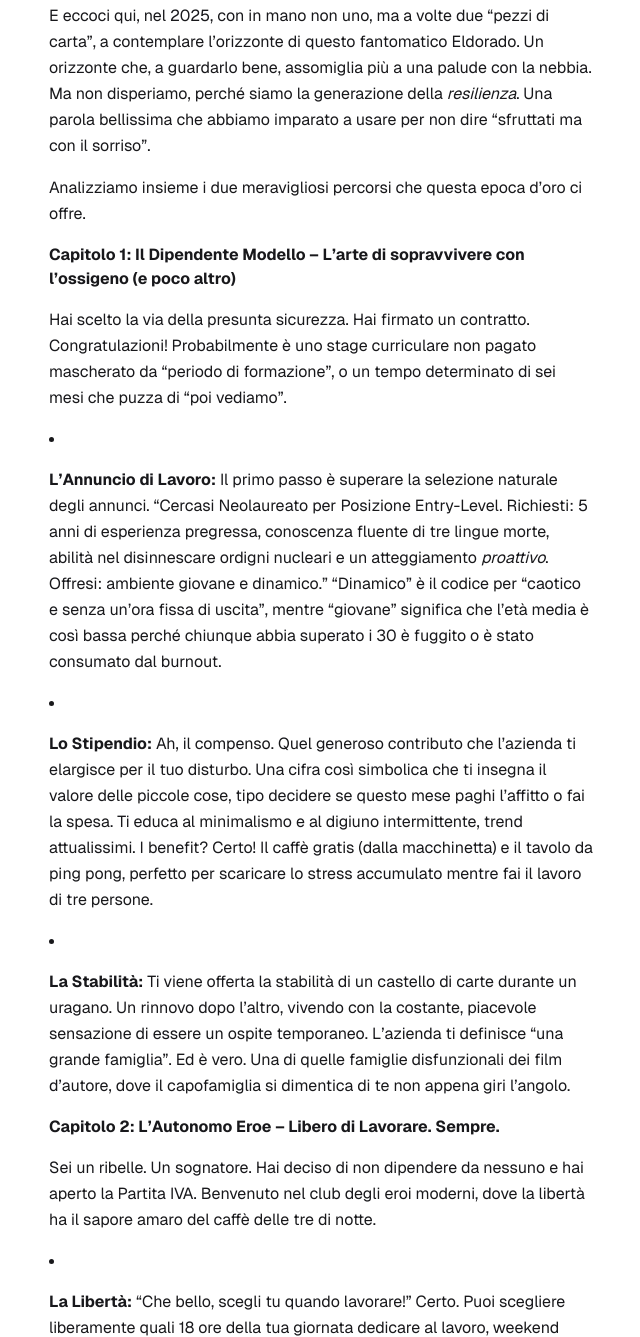
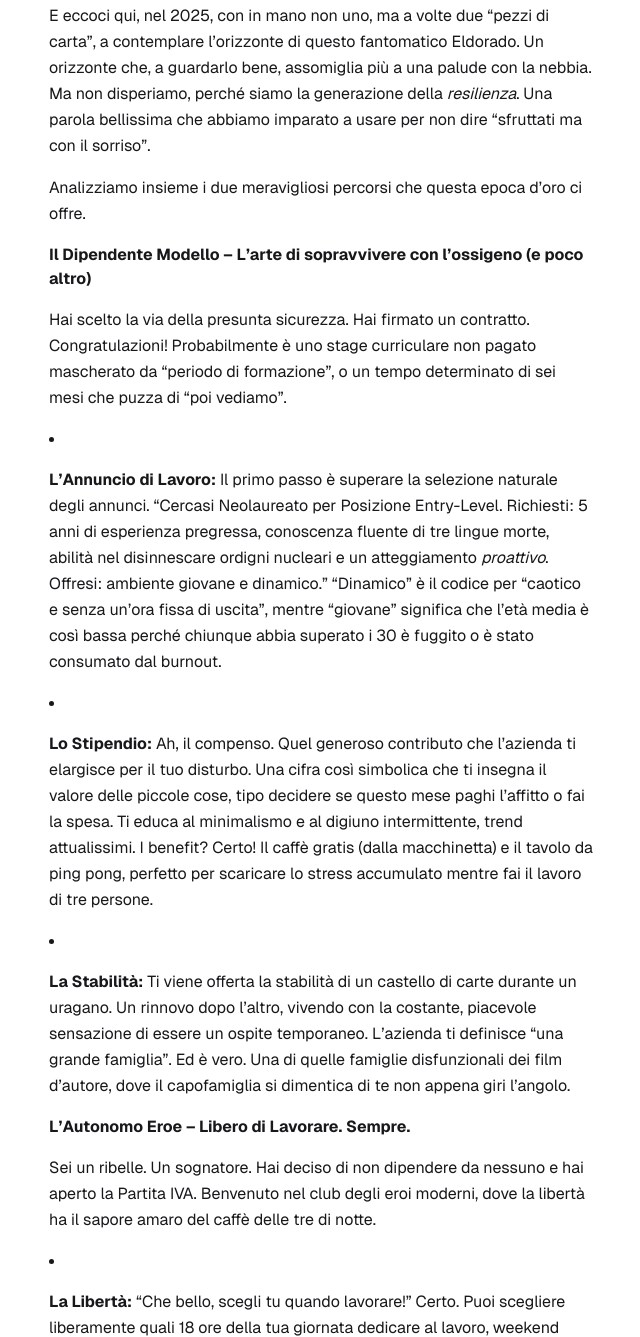
Before and after one commit to xfuryred/EscApe2, an Astro site: page /posts/dipendenti_iva in a window 1280 px wide. Shown: the part 343-1680 px from the top of the page, without its empty margins (319-959 px from the left). Built offline with nearby package versions, Linux system fonts and the light colour scheme; Astro itself is replaced by a stand-in of ours.

Commit message:
tolti i capitoli

```diff
--- a/src/content/posts/Dipendenti_Iva.md
+++ b/src/content/posts/Dipendenti_Iva.md
@@ -12,7 +12,7 @@ E eccoci qui, nel 2025, con in mano non uno, ma a volte due "pezzi di carta", a
 
 Analizziamo insieme i due meravigliosi percorsi che questa epoca d'oro ci offre.
 
-### **Capitolo 1: Il Dipendente Modello – L'arte di sopravvivere con l'ossigeno (e poco altro)**
+### **Il Dipendente Modello – L'arte di sopravvivere con l'ossigeno (e poco altro)**
 
 Hai scelto la via della presunta sicurezza. Hai firmato un contratto. Congratulazioni! Probabilmente è uno stage curriculare non pagato mascherato da "periodo di formazione", o un tempo determinato di sei mesi che puzza di "poi vediamo".
 
@@ -22,7 +22,7 @@ Hai scelto la via della presunta sicurezza. Hai firmato un contratto. Congratula
 
 * **La Stabilità:** Ti viene offerta la stabilità di un castello di carte durante un uragano. Un rinnovo dopo l'altro, vivendo con la costante, piacevole sensazione di essere un ospite temporaneo. L'azienda ti definisce "una grande famiglia". Ed è vero. Una di quelle famiglie disfunzionali dei film d'autore, dove il capofamiglia si dimentica di te non appena giri l'angolo.
 
-### **Capitolo 2: L'Autonomo Eroe – Libero di Lavorare. Sempre.**
+### **L'Autonomo Eroe – Libero di Lavorare. Sempre.**
 
 Sei un ribelle. Un sognatore. Hai deciso di non dipendere da nessuno e hai aperto la Partita IVA. Benvenuto nel club degli eroi moderni, dove la libertà ha il sapore amaro del caffè delle tre di notte.
 
```
